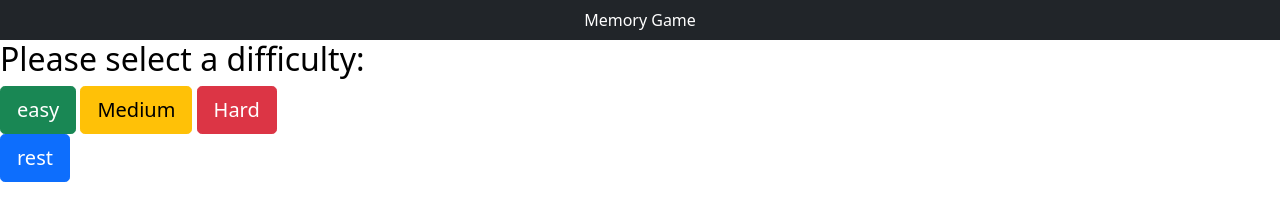
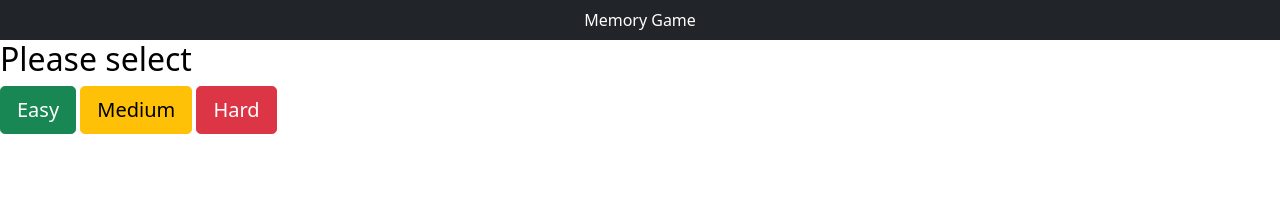
Before and after one commit to Jasminethecreator/perfect-match-card-game, a plain HTML site: page index.html in a window 1280 px wide. Drawn offline with nearby package versions, Linux system fonts and the light colour scheme.

Commit message:
add class hidden| resolve error

```diff
--- a/index.html
+++ b/index.html
@@ -14,14 +14,14 @@
 </head>
 <body>
     <nav class="navbar bg-dark">
-        <div id = "navbar-title" class="m-auto text-white">Memory Game</div>
+        <div id = "nav-title" class="m-auto text-white">Memory Game</div>
     </nav>
      <h2 id ="message" class="text-black"> Please select a difficulty:</h2>
 
  <!-- buttons  -->
      <div id="difficulty-buttons">
 
-        <button class="btn btn-lg btn-success" id ="easy" type="button">easy</button>
+        <button class="btn btn-lg btn-success" id ="easy" type="button">Easy</button>
         <button class="btn btn-lg btn-warning" id ="medium" type="button">Medium</button>
         <button class="btn btn-lg btn-danger" id ="hard" type="button">Hard</button>
      </div>
@@ -29,8 +29,8 @@
 
 <!-- rest button ; display: none  -->
 
-    <div id="rest-div" >
-        <button id="reset-button" class="btn btn-lg btn-primary">rest</button>
+<div id="reset-div" class="hidden">
+     <button id="reset-button" class="btn btn-lg btn-primary">Rest</button>
     </div>
 <!-- rest button  -->
 
```
